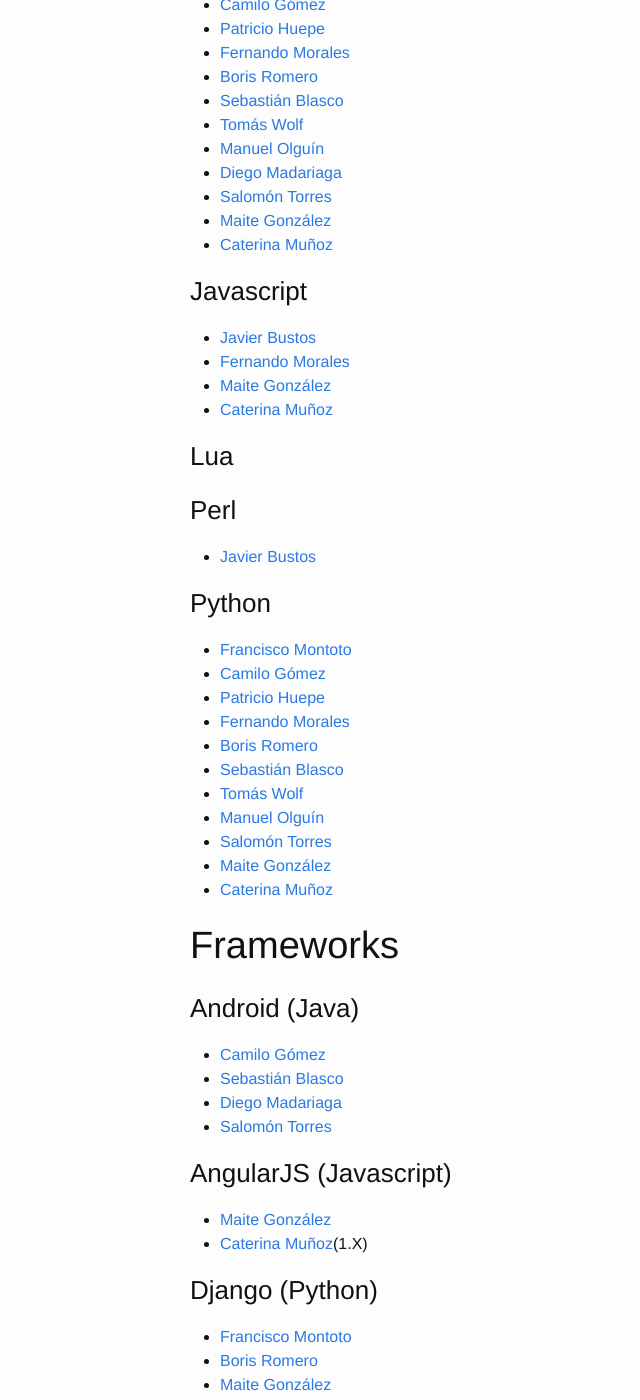
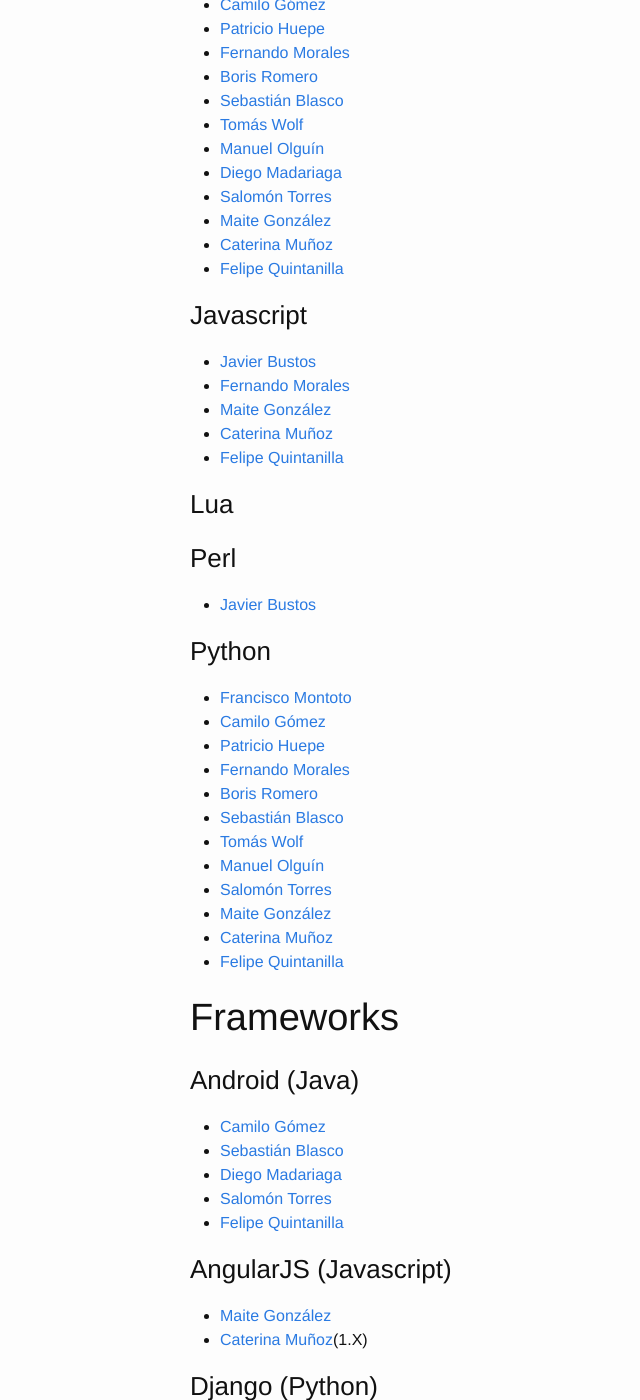
Before and after one commit to niclabs/development, a Jekyll site: the page built from _posts/2016-07-13-member-skills.markdown, in a window 1280 px wide and 1400 px high, scrolled down 831 px. Shown: the whole window, without its empty margins (80-720 px from the left). Built offline with Jekyll 4.4.1, drawn with Linux system fonts in a browser that asks for light colours.

Commit message:
Update 2016-07-13-member-skills.markdown
Agregué mis datos a la lista

```diff
--- a/_posts/2016-07-13-member-skills.markdown
+++ b/_posts/2016-07-13-member-skills.markdown
@@ -22,6 +22,7 @@
 ### CSS
 
 ### HTML
+
   - [Sebastián Blasco][sebablasko]
   - [Maite González][maitegm]
   - [Caterina Muñoz][raticate]
@@ -39,6 +40,7 @@
   - [Salomón Torres][storress]
   - [Maite González][maitegm]
   - [Caterina Muñoz][raticate]
+  - [Felipe Quintanilla][fquintan]
 
 ### Javascript
 
@@ -46,6 +48,7 @@
   - [Fernando Morales][nanocatdemen]
   - [Maite González][maitegm]
   - [Caterina Muñoz][raticate]
+  - [Felipe Quintanilla][fquintan]
 
 ### Lua
 
@@ -66,6 +69,7 @@
   - [Salomón Torres][storress]
   - [Maite González][maitegm]
   - [Caterina Muñoz][raticate]
+  - [Felipe Quintanilla][fquintan]
 
 
 # Frameworks
@@ -76,6 +80,8 @@
   - [Sebastián Blasco][sebablasko]
   - [Diego Madariaga][dmadariaga]
   - [Salomón Torres][storress]
+  - [Felipe Quintanilla][fquintan]
+
 
 ### AngularJS (Javascript)
   - [Maite González][maitegm]
@@ -93,7 +99,7 @@
   - [Boris Romero][boris]
   - [Manuel Olguín][molguin92]
   - [Caterina Muñoz][raticate]
-
+  - [Felipe Quintanilla][fquintan]
 
 # Tools / Technologies
 
@@ -132,6 +138,7 @@
   - [Francisco Montoto][fmontoto]
   - [Camilo Gómez][camilog]
 
+
 [fmontoto]: https://www.github.com/fmontoto
 [camilog]: https://www.github.com/camilog
 [madestro]: https://www.github.com/madestro
```
Also changed, not shown: other parts of _posts/2016-07-13-member-skills.markdown (+1 -0 lines).
